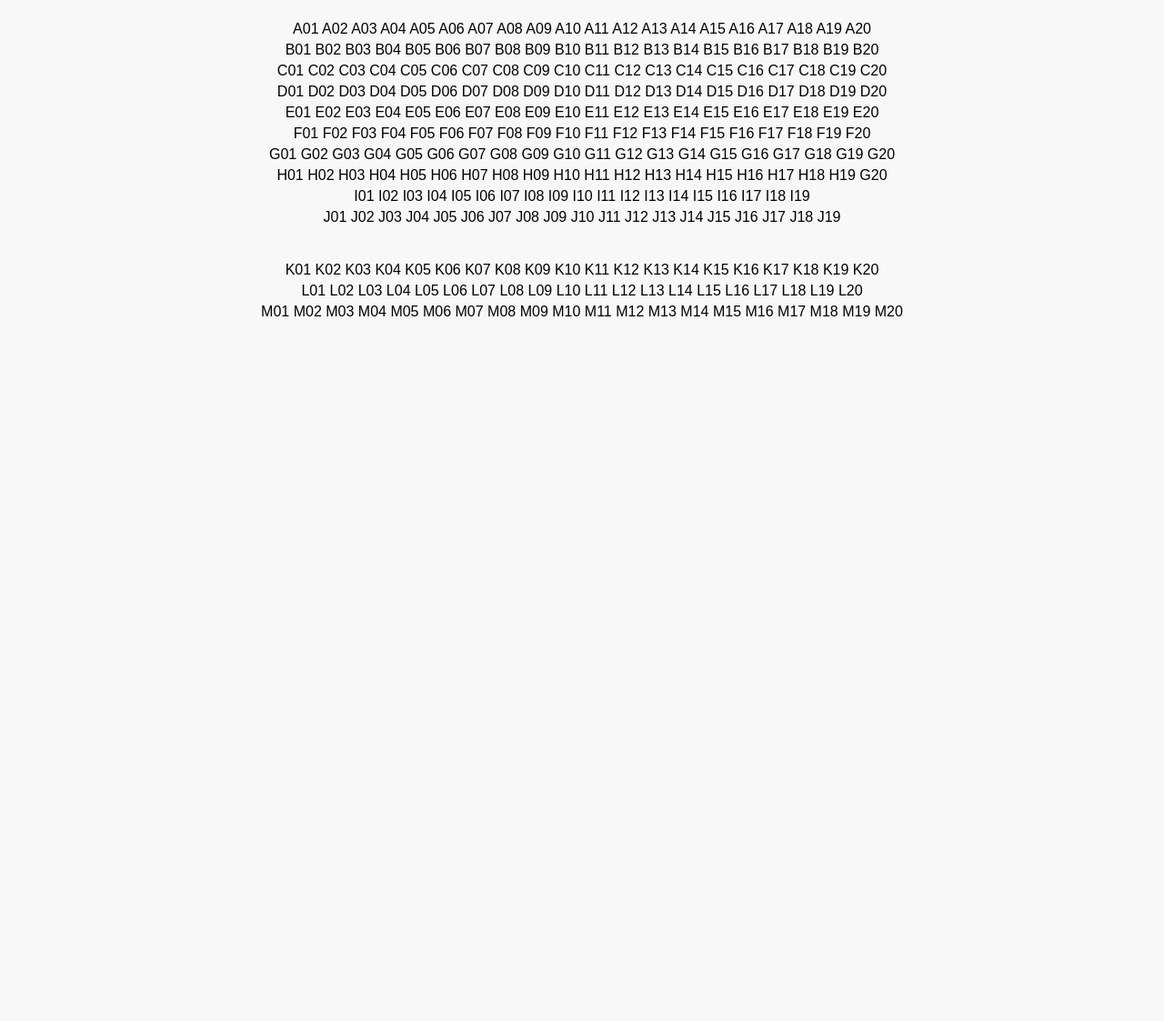
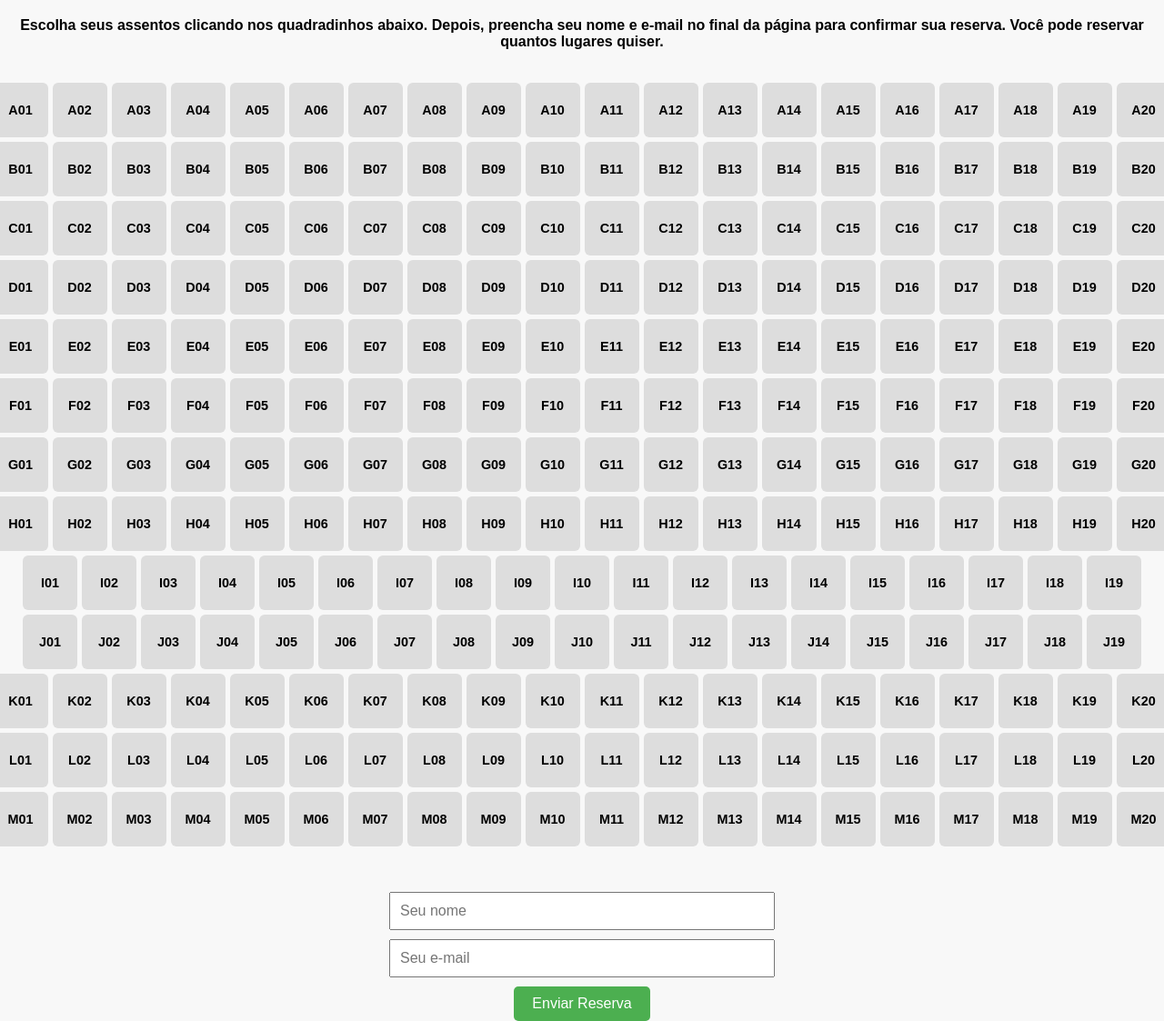
Before and after one commit to AndreiaDance/Reserva-de-assentos-Andreia-Dance, a plain HTML site: page index.html in a window 1280 px wide. Shown: the part 281-1404 px from the top of the page at 91% size. Before the commit the page ends 800 px from the top, so only its background shows below. Drawn offline with Linux system fonts and the light colour scheme.

Commit message:
Update index.html

```diff
--- a/index.html
+++ b/index.html
@@ -52,6 +52,35 @@
       display: flex;
       align-items: center;
       justify-content: center;
+      cursor: pointer;
+      transition: background-color 0.3s;
+    }
+    .assento.selecionado {
+      background-color: #4caf50;
+      color: white;
+    }
+    form {
+      margin-top: 30px;
+      display: flex;
+      flex-direction: column;
+      align-items: center;
+      gap: 10px;
+    }
+    input[type="text"],
+    input[type="email"] {
+      padding: 10px;
+      width: 80%;
+      max-width: 400px;
+      font-size: 1em;
+    }
+    button {
+      padding: 10px 20px;
+      font-size: 1em;
+      background-color: #4caf50;
+      color: white;
+      border: none;
+      border-radius: 5px;
+      cursor: pointer;
     }
   </style>
 </head>
@@ -62,26 +91,52 @@
 
   <div class="palco">PALCO</div>
 
-  <div class="mapa">
-    <!-- Fileiras A até J (Plateia) -->
-    <div class="fileira">A01 A02 A03 A04 A05 A06 A07 A08 A09 A10 A11 A12 A13 A14 A15 A16 A17 A18 A19 A20</div>
-    <div class="fileira">B01 B02 B03 B04 B05 B06 B07 B08 B09 B10 B11 B12 B13 B14 B15 B16 B17 B18 B19 B20</div>
-    <div class="fileira">C01 C02 C03 C04 C05 C06 C07 C08 C09 C10 C11 C12 C13 C14 C15 C16 C17 C18 C19 C20</div>
-    <div class="fileira">D01 D02 D03 D04 D05 D06 D07 D08 D09 D10 D11 D12 D13 D14 D15 D16 D17 D18 D19 D20</div>
-    <div class="fileira">E01 E02 E03 E04 E05 E06 E07 E08 E09 E10 E11 E12 E13 E14 E15 E16 E17 E18 E19 E20</div>
-    <div class="fileira">F01 F02 F03 F04 F05 F06 F07 F08 F09 F10 F11 F12 F13 F14 F15 F16 F17 F18 F19 F20</div>
-    <div class="fileira">G01 G02 G03 G04 G05 G06 G07 G08 G09 G10 G11 G12 G13 G14 G15 G16 G17 G18 G19 G20</div>
-    <div class="fileira">H01 H02 H03 H04 H05 H06 H07 H08 H09 H10 H11 H12 H13 H14 H15 H16 H17 H18 H19 G20</div>
-    <div class="fileira">I01 I02 I03 I04 I05 I06 I07 I08 I09 I10 I11 I12 I13 I14 I15 I16 I17 I18 I19</div>
-    <div class="fileira">J01 J02 J03 J04 J05 J06 J07 J08 J09 J10 J11 J12 J13 J14 J15 J16 J17 J18 J19</div>
+  <p><strong>Escolha seus assentos clicando nos quadradinhos abaixo. Depois, preencha seu nome e e-mail no final da página para confirmar sua reserva. Você pode reservar quantos lugares quiser.</strong></p>
 
-    <!-- Espaço visual -->
-    <div style="height: 30px;"></div>
+  <div class="mapa" id="mapa-assentos"></div>
 
-    <!-- Segundo Pavimento (K, L, M) -->
-    <div class="fileira">K01 K02 K03 K04 K05 K06 K07 K08 K09 K10 K11 K12 K13 K14 K15 K16 K17 K18 K19 K20</div>
-    <div class="fileira">L01 L02 L03 L04 L05 L06 L07 L08 L09 L10 L11 L12 L13 L14 L15 L16 L17 L18 L19 L20</div>
-    <div class="fileira">M01 M02 M03 M04 M05 M06 M07 M08 M09 M10 M11 M12 M13 M14 M15 M16 M17 M18 M19 M20</div>
-  </div>
+  <form id="formulario" action="https://formsubmit.co/companhiaandreiadance25@gmail.com" method="POST">
+    <input type="hidden" name="assentos" id="assentos-escolhidos">
+    <input type="text" name="nome" placeholder="Seu nome" required>
+    <input type="email" name="email" placeholder="Seu e-mail" required>
+    <button type="submit">Enviar Reserva</button>
+  </form>
+
+  <script>
+    const mapa = document.getElementById('mapa-assentos');
+    const fileiras = [
+      ['A', 20], ['B', 20], ['C', 20], ['D', 20], ['E', 20],
+      ['F', 20], ['G', 20], ['H', 20], ['I', 19], ['J', 19],
+      ['K', 20], ['L', 20], ['M', 20]
+    ];
+
+    const assentosSelecionados = new Set();
+
+    fileiras.forEach(([letra, total]) => {
+      const linha = document.createElement('div');
+      linha.className = 'fileira';
+
+      for (let i = 1; i <= total; i++) {
+        const numero = String(i).padStart(2, '0');
+        const assento = document.createElement('div');
+        assento.className = 'assento';
+        assento.textContent = `${letra}${numero}`;
+
+        assento.onclick = () => {
+          assento.classList.toggle('selecionado');
+          const id = assento.textContent;
+          if (assentosSelecionados.has(id)) {
+            assentosSelecionados.delete(id);
+          } else {
+            assentosSelecionados.add(id);
+          }
+          document.getElementById('assentos-escolhidos').value = Array.from(assentosSelecionados).join(', ');
+        };
+
+        linha.appendChild(assento);
+      }
+      mapa.appendChild(linha);
+    });
+  </script>
 </body>
 </html>
```
